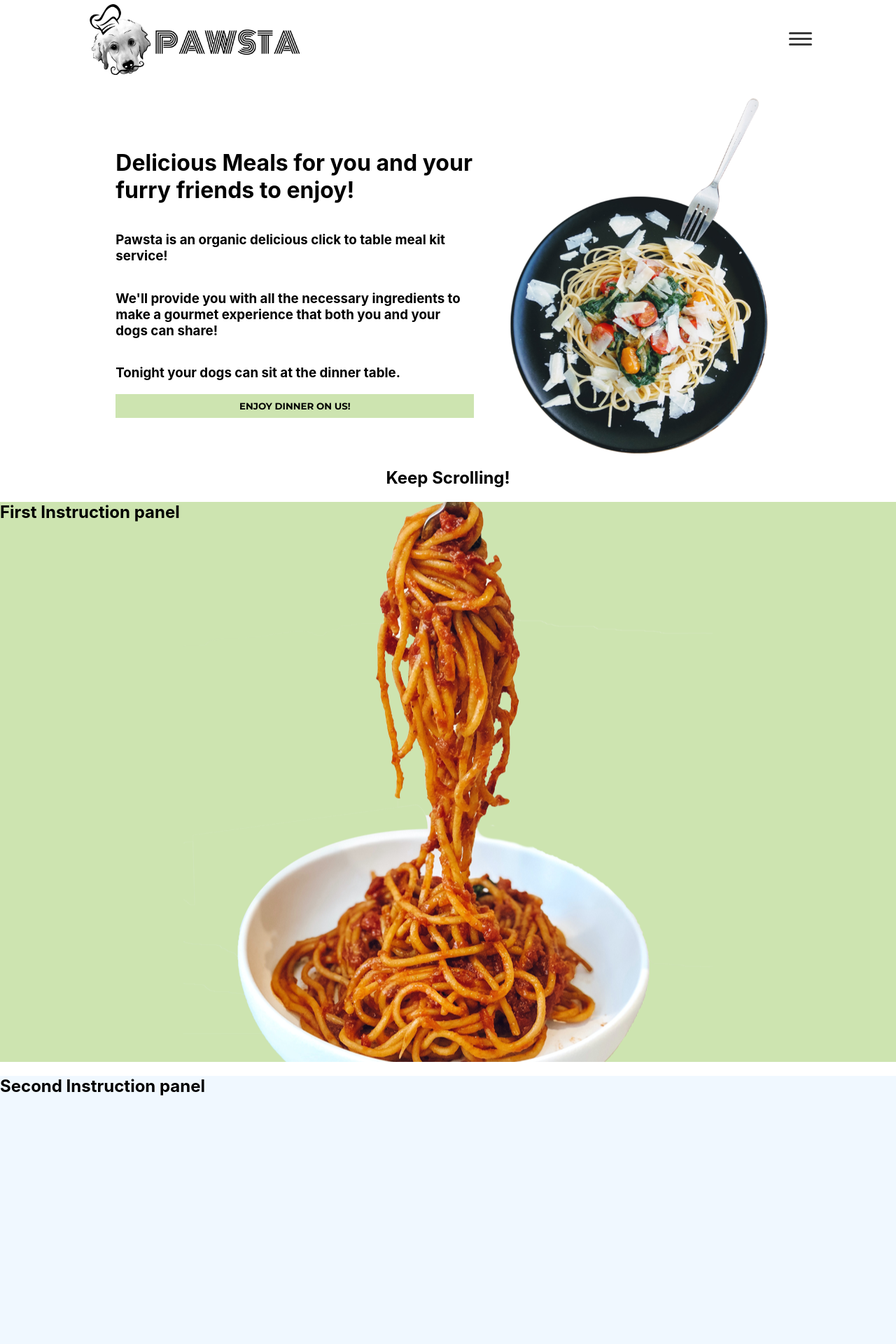
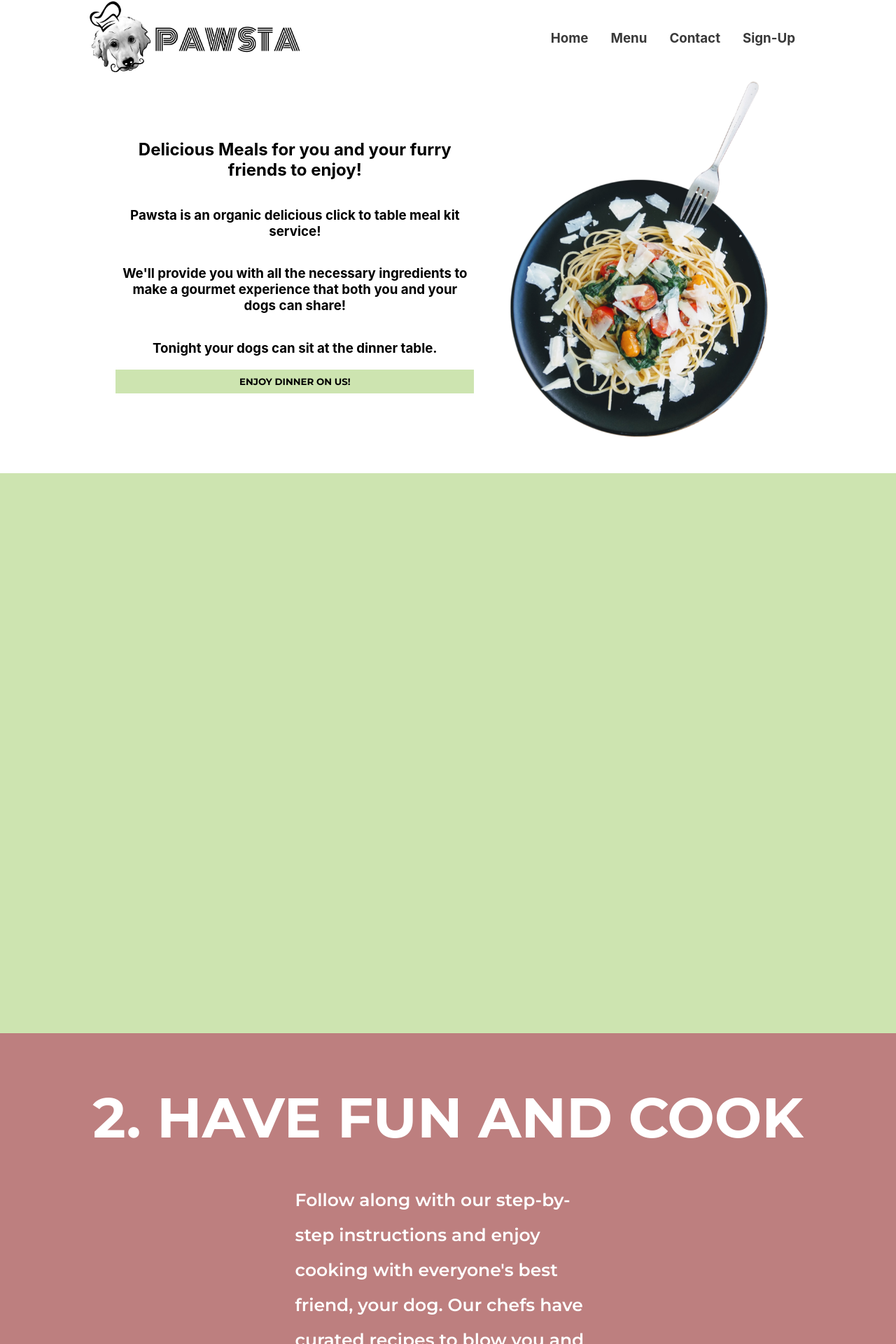
Before and after one commit to DerekEtman/etman_coeffcient_demo, a React (Create React App) app: page / in a window 1280 px wide. Shown: the part 14-1934 px from the top of the page at 70% size. Built offline with nearby package versions, Linux system fonts and the light colour scheme.

Commit message:
Style: Lots of animations and styling.

```diff
--- a/src/Animation.css
+++ b/src/Animation.css
@@ -1,11 +1,31 @@
 @keyframes scoot-left {
 	to {
 		transform: translateX(200%);
+		opacity: 0;
 	}
 }
 
 @keyframes scoot-right {
 	to {
+		transform: translateX(-200%);
+		opacity: 0;
+	}
+}
+
+@keyframes scoot-down {
+	to {
+		transform: translateY(-200%);
+	}
+}
+
+@keyframes scoot-in-down {
+	from {
+		transform: translateY(-400%);
+	}
+}
+
+@keyframes scoot-in-left {
+	from {
 		transform: translateX(-200%);
 	}
 }
@@ -30,6 +50,23 @@
 	}
 	100% {
 		opacity: 0;
+	}
+}
+
+@-webkit-keyframes fade-in {
+	0% {
+		opacity: 0;
+	}
+	100% {
+		opacity: 1;
+	}
+}
+@keyframes fade-in {
+	0% {
+		opacity: 0;
+	}
+	100% {
+		opacity: 1;
 	}
 }
 
@@ -78,3 +115,12 @@
 		filter: blur(12px) opacity(0%);
 	}
 }
+
+@keyframes black-to-white {
+	from {
+		color: black;
+	}
+	to {
+		color: white;
+	}
+}
--- a/src/App.css
+++ b/src/App.css
@@ -15,13 +15,15 @@ h5 h4 h3 h2 h1 p button li {
 	--font-color-hover: tomato;
 
 	--font-family-main: "Montserrat", sans-serif;
+
+	--tablet-view: 1024px;
+	--mobile-view: 500px;
 }
 
 /* || Nav and Header */
 .nav-container {
 	width: 100%;
 	display: flex;
-	/* overflow: hidden; */
 }
 
 .nav-wrapper {
@@ -30,7 +32,8 @@ h5 h4 h3 h2 h1 p button li {
 	align-items: center;
 	flex-flow: row wrap;
 	width: 80%;
-	margin: 20px auto;
+	margin: 1rem auto;
+	margin-bottom: 0;
 }
 
 .nav-link-wrapper {
@@ -62,16 +65,21 @@ h5 h4 h3 h2 h1 p button li {
 
 	-webkit-user-select: none;
 	user-select: none;
+
+	animation: fade-in 0.3s;
+	animation-play-state: paused;
+	animation-delay: calc(var(--scroll) * -1s);
 }
 
 #navMenuToggle a {
 	text-decoration: none;
 	color: var(--font-color);
+	color: white;
 
 	transition: color 0.3s ease;
 }
 
-#navMenuToggle a:hover  {
+#navMenuToggle a:hover {
 	color: var(--font-color-hover);
 }
 
@@ -98,7 +106,7 @@ h5 h4 h3 h2 h1 p button li {
 	margin-bottom: 5px;
 	position: relative;
 
-	background-color: var(--font-color);
+	background-color: white;
 	border-radius: 3px;
 
 	z-index: 1;
@@ -133,16 +141,26 @@ h5 h4 h3 h2 h1 p button li {
 
 #navMobileMenu {
 	position: fixed;
-	top: 60px;
-	right: 0;
+	margin: 0 auto;
+	height: fit-content;
+	top: 0;
+	right: 120px;
 	bottom: 0;
-	left: 85%;
+	left: 0;
 	z-index: 0;
+	background-color: #cde4b0b9;
+	padding-top: 95px;
+	padding-right: 10px;
+	padding-bottom: 5px;
+
+	border-bottom-right-radius: 5px;
 
 	list-style-type: none;
 	-webkit-font-smoothing: antialiased;
+	text-align: right;
+
 	transform-origin: 0% 0%;
-	transform: translate(0, -100%);
+	transform: translate(0, -150%);
 
 	transition: transform 0.5s cubic-bezier(0.77, 0.2, 0.05, 1);
 }
@@ -161,7 +179,8 @@ h5 h4 h3 h2 h1 p button li {
 
 .splash-container {
 	width: 100%;
-	height: auto;
+	height: 100%;
+	overflow: hidden;
 }
 
 .splash-wrapper {
@@ -171,6 +190,7 @@ h5 h4 h3 h2 h1 p button li {
 	justify-content: space-evenly;
 	width: 80%;
 	margin: 0 auto;
+	margin-bottom: 2rem;
 }
 
 .splash-header {
@@ -196,10 +216,10 @@ h5 h4 h3 h2 h1 p button li {
 	border: none;
 }
 
-.splash-cta-button:hover{
-	background-color:var(--font-color-hover);
-	color:white;
-	transform: scale(1.04,1.04) ;
+.splash-cta-button:hover {
+	background-color: var(--font-color-hover);
+	color: white;
+	transform: scale(1.04, 1.04);
 	transition: transform 0.1s cubic-bezier(0.77, 0.2, 0.05, 1);
 }
 
@@ -214,10 +234,13 @@ h5 h4 h3 h2 h1 p button li {
 }
 
 .splash-keep-scrolling {
-	display: flex;
-	animation: text-blur-out 0.3s cubic-bezier(0.550, 0.085, 0.680, 0.530) both;
+	animation: text-blur-out 0.3s cubic-bezier(0.55, 0.085, 0.68, 0.53) both;
 	animation-play-state: paused;
 	animation-delay: calc(var(--scroll) * -1s);
+	position: fixed;
+	z-index: -1;
+	left: 50%;
+	bottom: 5%;
 }
 
 .splash-keep-scrolling h2 {
@@ -229,25 +252,180 @@ h5 h4 h3 h2 h1 p button li {
 .splash-instruction-container {
 	height: 100vh;
 	min-height: 50vh;
+	display: flex;
+	flex-flow: column wrap;
+}
+
+.splash-instruction-wrapper {
+	margin: 1rem auto;
+	padding: 1rem 1rem;
+	display: flex;
+	flex-flow: column wrap;
+}
+.splash-instruction-header {
+	margin-top: 40px;
+	margin-bottom: 40px;
+	float: left;
+	font-family: Montserrat, sans-serif;
+	color: #fff;
+	font-size: 5rem;
+	text-align: center;
+}
+
+.splash-instruction-text {
+	overflow: visible;
+	height: fit-content;
+	width: 35%;
+	margin-top: 4px;
+	margin-right: auto;
+	margin-left: auto;
+	float: left;
+	direction: ltr;
+	font-family: Montserrat, sans-serif;
+	color: #fff;
+	font-size: 25px;
+	line-height: 50px;
+	font-weight: 600;
+	text-align: left;
+	text-transform: none;
+	white-space: normal;
 }
 
 /*  First Card */
-.splash-card-first {
+.splash-card-first-container {
 	background-position: center;
 	background-repeat: no-repeat;
 	background-color: var(--background-main);
-	background-image: url("./images/Spaget.png");
+	/* background-image: url("./images/Spaget.png"); */
 	background-attachment: fixed;
+	position: relative;
+	overflow: hidden;
+}
+
+#card-one-header {
+	width: fit-content;
+	text-align: center;
+	align-self: center;
+	animation: scoot-in-down 0.3s;
+	animation-play-state: paused;
+	animation-delay: calc(var(--scroll) * -1s);
+}
+
+#card-one-text-wrapper {
+	animation: scoot-in-down 0.3s;
+	animation-play-state: paused;
+	animation-delay: calc(var(--scroll) * -1s);
+}
+
+.splash-instruction-text-wrapper {
+	display: flex;
+	flex-flow: row wrap;
+	width: 100%;
+	z-index: 0;
+}
+
+.splash-card-one-image {
+	position: absolute;
+	top: 0;
+	left: 0;
+	right: 0;
+	bottom: 0;
+	margin: 0 auto;
+
+	animation: scoot-in-left 0.3s;
+	animation-play-state: paused;
+	animation-delay: calc(var(--scroll) * -1s);
 }
 
 /* Second Card */
 
 .splash-card-second {
-	background-color: aliceblue;
+	background-color: #bd7f7f;
 }
 
 /* Third Card */
 
 .splash-card-third {
-	background: greenyellow;
+	background: #ae3636;
 }
+
+/* || Scroll Snapping */
+
+.y.mandatory-scroll-snapping {
+	scroll-snap-type: block mandatory;
+}
+
+.container > div {
+	text-align: center;
+	scroll-snap-align: center;
+	flex: none;
+	scroll-margin: 1rem;
+}
+
+/* || MEDIA QUERY */
+@media only screen and (max-width: 1024px) {
+	.splash-text-wrapper {
+		position: fixed;
+		width: 90%;
+		max-width: 100%;
+		background-color: rgba(255, 255, 255, 0.74);
+		padding: 1rem 1.5rem;
+	}
+	.splash-image-wrapper {
+		z-index: -1;
+	}
+}
+
+@media only screen and (max-width: 900px) {
+
+	.nav-link-wrapper {
+		display: none;
+	}
+	#navMenuToggle {
+		animation: none;
+	}
+	#navMenuToggle span {
+		background-color: black;
+
+		transition: black-to-white 1s;
+	}
+	.splash-card-one-image {
+		top: 0;
+		left: 300px;
+		right: 0;
+		bottom: 0;
+	}
+	.splash-instruction-container {
+		height: 100vh;
+	}
+	.splash-instruction-text-wrapper {
+		margin: 0 auto;
+	}
+	.splash-instruction-text {
+		width: 80%;
+	}
+}
+
+@media only screen and (max-width: 600px) {
+	.nav-wrapper {
+		width: 95%;
+	}
+	.nav-mobile-wrapper {
+		top: 60px;
+		right: 10px !important;
+	}
+	#navMobileMenu {
+		right: 30px;
+	}
+
+	.splash-card-one-image {
+		top: 0;
+		left: 150px;
+		right: 0;
+		bottom: 0;
+	}
+	.splash-instruction-text {
+		width: 90%;
+		text-align: center;
+	}
+}
--- a/src/components/Splash.js
+++ b/src/components/Splash.js
@@ -1,5 +1,6 @@
 import React from "react";
 import pastaImg from "../images/Pasta1.png";
+import spaget from "../images/Spaget.png";
 
 export default function Splash() {
 	window.addEventListener(
@@ -15,7 +16,7 @@ export default function Splash() {
 
 	return (
 		<div className="splash-container">
-			<div className="splash-wrapper">
+			<section className="splash-wrapper container y mandatory-scroll-snapping">
 				<div className="splash-text-wrapper">
 					<h1 className="splash-header">
 						Delicious Meals for you and your furry friends to enjoy!
@@ -41,22 +42,54 @@ export default function Splash() {
 						className="splash-image"
 					></img>
 				</div>
-			</div>
 
-			<div className="splash-keep-scrolling">
-				<h2>Keep Scrolling!</h2>
-			</div>
-
-			<section className="splash-instruction-container splash-card-first">
-				<h1>First Instruction panel</h1>
+				<div className="splash-keep-scrolling">
+					<h2>Keep Scrolling!</h2>
+				</div>
 			</section>
 
-			<section className="splash-instruction-container splash-card-second">
-				<h1>Second Instruction panel</h1>
+			<section className="splash-instruction-container splash-card-first-container container  y mandatory-scroll-snapping">
+				<div className="splash-instruction-wrapper">
+					<h1 className="splash-instruction-header" id="card-one-header">
+						1. FIND AND CLICK!
+					</h1>
+					<img
+						src={spaget}
+						alt="A bowl of Spaghetti"
+						className="splash-card-one-image"
+					/>
+					<div className="splash-instruction-text-wrapper" id="card-one-text-wrapper">
+						<h4 className="splash-instruction-text" >
+							With so many options on our menu, It may be hard to decide!
+						</h4>
+						<h4 className="splash-instruction-text">
+							Simply choose many meal kits along with the number of eaters and we'll
+							ship fresh ingredients in the right proportions directly to your door.
+						</h4>
+					</div>
+				</div>
 			</section>
 
-			<section className="splash-instruction-container splash-card-third">
-				<h1>Second Instruction panel</h1>
+			<section className="splash-instruction-container splash-card-second container  y mandatory-scroll-snapping">
+				<div className="splash-instruction-wrapper">
+					<h1 className="splash-instruction-header">2. HAVE FUN AND COOK</h1>
+					<h4 className="splash-instruction-text">
+						Follow along with our step-by-step instructions and enjoy cooking with
+						everyone's best friend, your dog. Our chefs have curated recipes to blow
+						you and your k-9 companion's mind
+					</h4>
+				</div>
+			</section>
+
+			<section className="splash-instruction-container splash-card-third container  y mandatory-scroll-snapping">
+				<div className="splash-instruction-wrapper">
+					<h1 className="splash-instruction-header">3. ENJOY</h1>
+					<h4 className="splash-instruction-text">
+						You can rest assured knowing you both can enjoy nutritious meals.‍Meals
+						have been crafted to avoid pet dangerous food. Optional additions are
+						labeled for human consumption only.
+					</h4>
+				</div>
 			</section>
 		</div>
 	);
--- a/src/components/navigation/Nav.js
+++ b/src/components/navigation/Nav.js
@@ -19,7 +19,7 @@ export default function Nav() {
 					</a>
 				</div>
 
-				{/* <div className="nav-link-wrapper" id="nav-link-wrapper">
+				<div className="nav-link-wrapper" id="nav-link-wrapper">
 					<a className="nav-link-button" href="/">
 						<h3>Home</h3>
 					</a>
@@ -32,7 +32,7 @@ export default function Nav() {
 					<a className="nav-link-button" href="/">
 						<h3>Sign-Up</h3>
 					</a>
-				</div> */}
+				</div>
 
 				<div className="nav-mobile-wrapper" id="navMenuToggle">
 					<input type="checkbox" />
```
